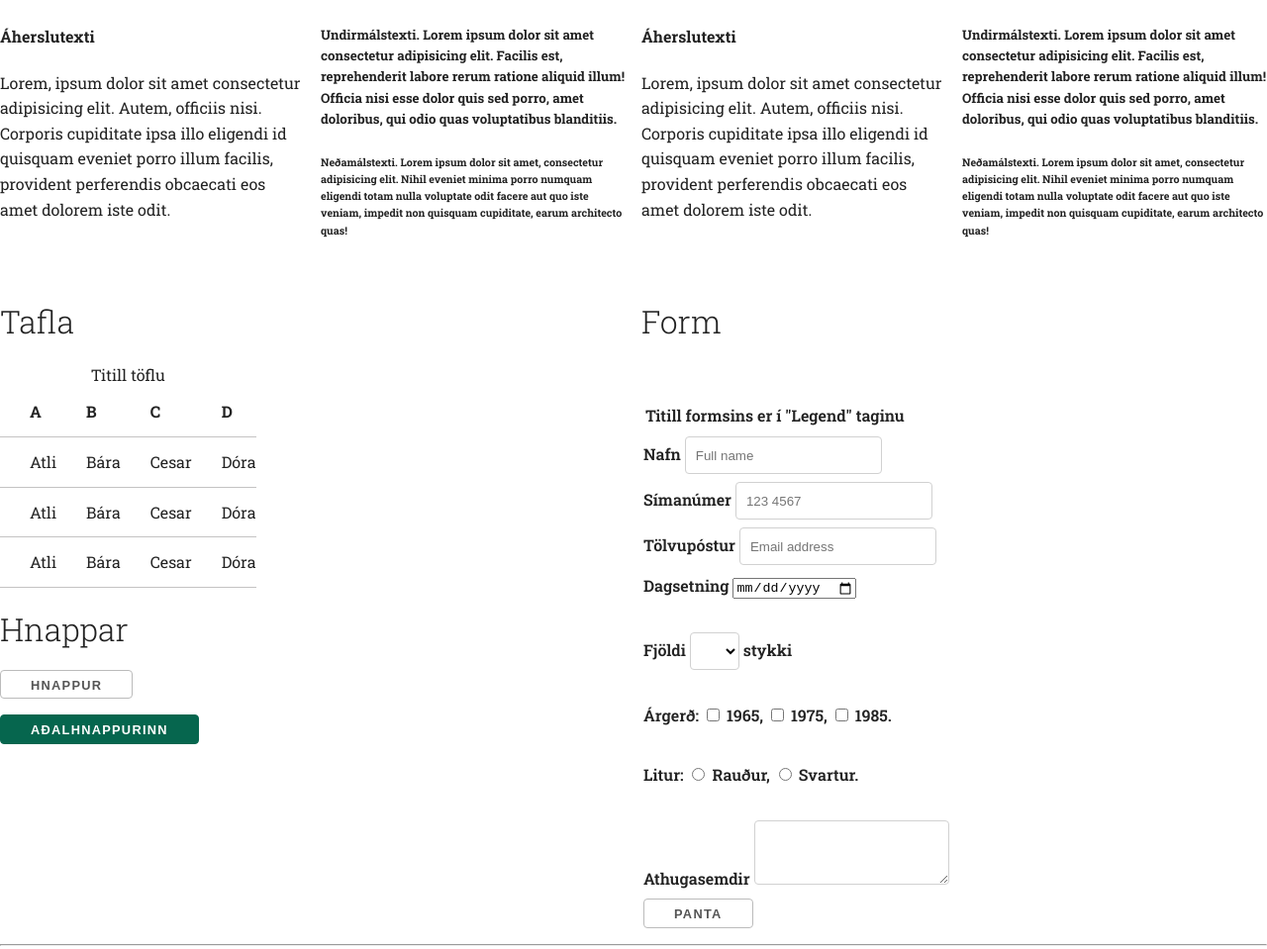
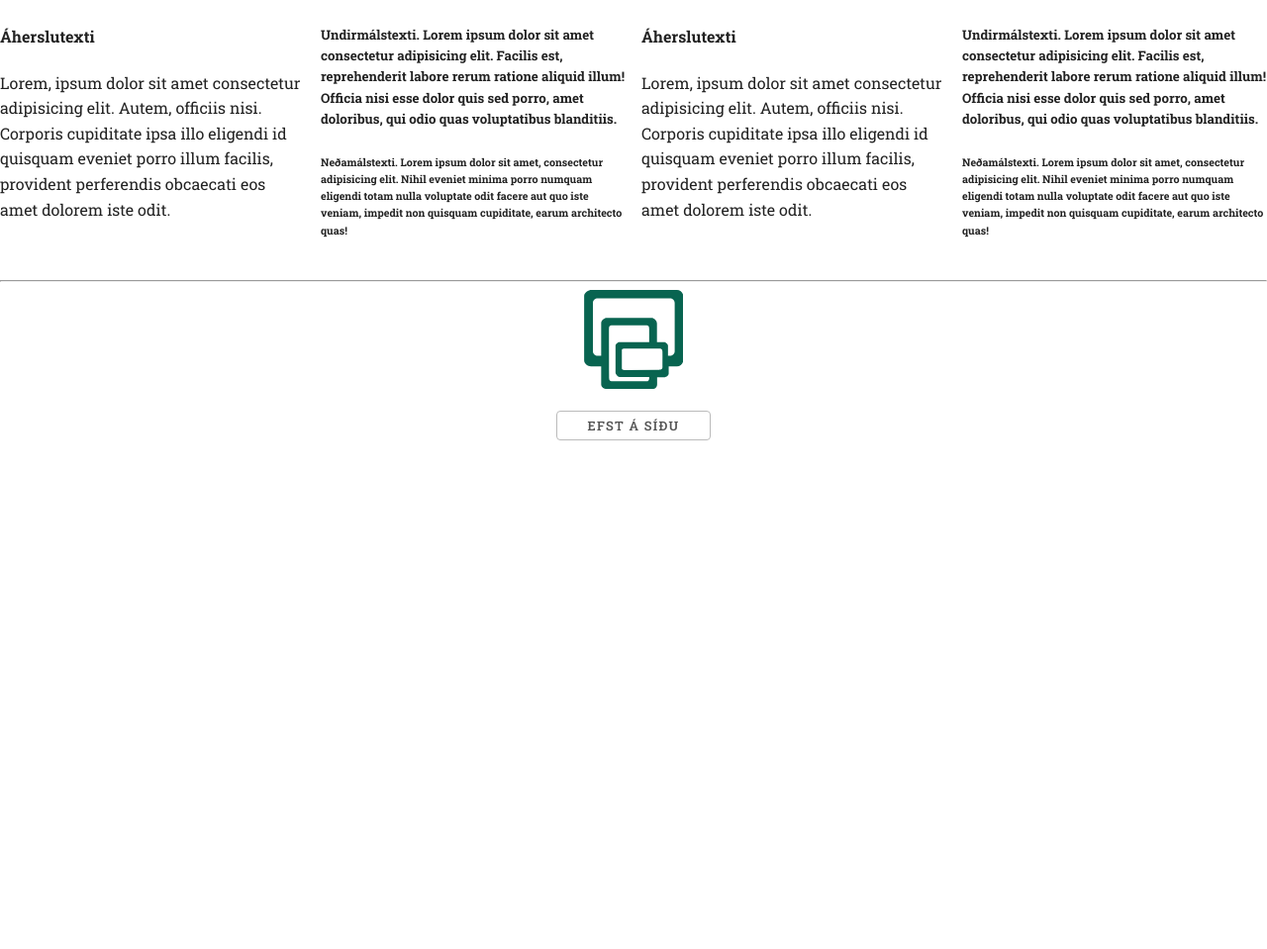
Before and after one commit to gitmaus1/22V-s2, a plain HTML site: page Sýnidæmi/V-1/boilerplate/index.html in a window 1280 px wide. Shown: the part 2221-3180 px from the top of the page at 99% size. After the commit the page ends 2682 px from the top, so only its background shows below. Drawn offline with Linux system fonts and the light colour scheme.

Commit message:
Update index.html

```diff
--- a/Sýnidæmi/V-1/boilerplate/index.html
+++ b/Sýnidæmi/V-1/boilerplate/index.html
@@ -183,126 +183,6 @@
         </article>
       </div>
     </section>
-    <section class="container col-2" id="tafla">
-      <div>
-        <h2>Tafla</h2>
-        <table>
-          <caption>Titill töflu</caption>
-          <thead>
-              <tr>
-                  <th scope="col"></th>
-                  <th scope="col">A</th>
-                  <th scope="col">B</th>
-                  <th scope="col">C</th>
-                  <th scope="col">D</th>
-              </tr>
-          </thead>
-          <tbody>
-              <tr>
-                  <td scope="row" data-label="AÖ"></td>
-                  <td data-label="A">Atli</td>
-                  <td data-label="B">Bára</td>
-                  <td data-label="C">Cesar</td>
-                  <td data-label="D">Dóra</td>
-              </tr>
-              <tr>
-                  <td scope="row" data-label="AÖ"></td>
-                  <td data-label="A">Atli</td>
-                  <td data-label="B">Bára</td>
-                  <td data-label="C">Cesar</td>
-                  <td data-label="D">Dóra</td>
-              </tr>
-              <tr>
-                  <td scope="row" data-label="AÖ"></td>
-                  <td data-label="A">Atli</td>
-                  <td data-label="B">Bára</td>
-                  <td data-label="C">Cesar</td>
-                  <td data-label="D">Dóra</td>
-              </tr>
-          </tbody>
-        </table>
-        <section id="takkar">
-          <h2>Hnappar</h2>
-          <p><button>Hnappur</button></p>
-          <p><button class="button-primary">Aðalhnappurinn</button></p>
-        </section>
-      </div>
-      <div id="form">
-        <div>
-          <h2>Form</h2>
-          <div class="register">
-          <p>&nbsp;</p>
-          <form action="#" method="GET">
-              <fieldset><!--nota klasa til að geta haft aðra forma með öðru útliti - sjá css-->
-                  <legend>Titill formsins er í "Legend" taginu</legend>
-                  <label><!--autofocus-->
-                      Nafn
-                      <input type="text"
-                              name="nafn"
-                              placeholder="Full name"
-                              required
-
-                              title="Vinsamlegast skráið nafn"> <!--ATH! input hefur ekki lokunartag -->
-                  </label>
-                  <label>
-                      Símanúmer
-                      <input  type="text"
-                              name="sími"
-                              placeholder="123 4567"
-                              title="Vinsamlegast skráið aðeins 7 tölustafi"
-                              required
-                              pattern="\d{3}(?:[\-\s]?)\d{4}">
-                  </label>    <!-- http://html5pattern.com/Phones "\d{3}(?:[\-\s]?)\d{4}" -->
-                  <label>
-                      Tölvupóstur
-                      <input  type="email"
-                              name="tölvupóstur"
-                              placeholder="Email address"
-                              required>
-                      </label>
-                  <label>
-                      Dagsetning
-                      <input  type="date"
-                              name="dagsetning"
-                              required>
-                  </label>
-                  <br>
-                  <label>
-                      Fjöldi
-                      <select name="fjöldi">
-                          <option value="0" selected></option>
-                          <option value="1">1</option>
-                          <option value="2">2</option>
-                          <option value="3">3</option>
-                          <option value="4">4</option>
-                          <option value="5">5</option>
-                      </select>
-                      stykki
-                  </label>
-                  <br><!-- til að árgerð leggist ekki upp að select -->
-                  <label for="árgerð">
-                          Árgerð:
-                          <input type="checkbox" name="árgerð 1" value="1965"> 1965,
-                          <input type="checkbox" name="árgerð 1" value="1965"> 1975,
-                          <input type="checkbox" name="árgerð 2" value="1985" > 1985.
-                  </label>
-                  <br><!-- til að Litur leggist ekki upp að Árgerð -->
-                  <label for="litur">
-                          Litur:
-                          <input type="radio" name="litur" value="Rauður"> Rauður,
-                          <input type="radio" name="litur" value="Svartur"> Svartur.
-                  </label>
-                  <label>
-                  <br>
-                      Athugasemdir <!--https://www.w3schools.com/tags/att_textarea_rows.asp-->
-                      <textarea rows="4" name="Athugasemdir"></textarea>
-                  </label>
-                      <input type="submit" name="submit" value="Panta">
-              </fieldset>
-          </form>
-        </div>
-      </div>
-    </section>
   </main>
   <footer class="container centre">
     <hr>
```
